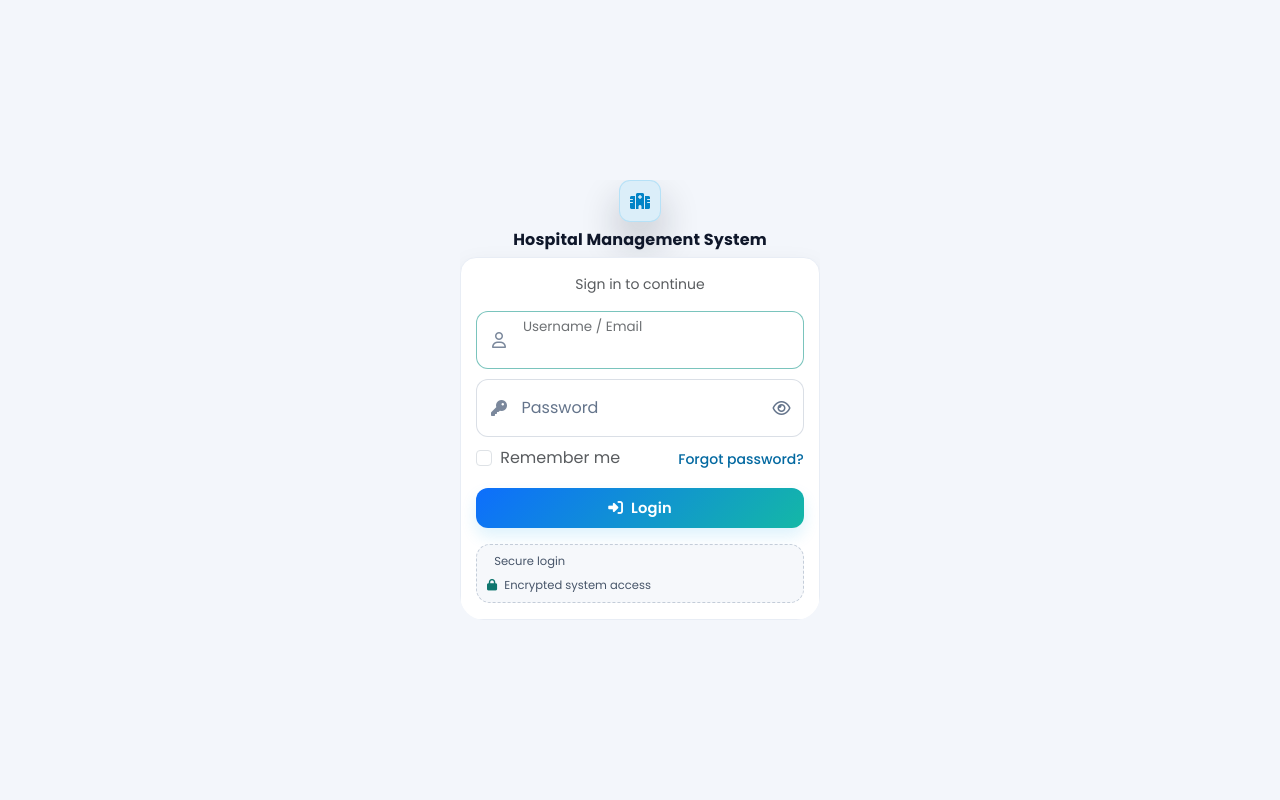
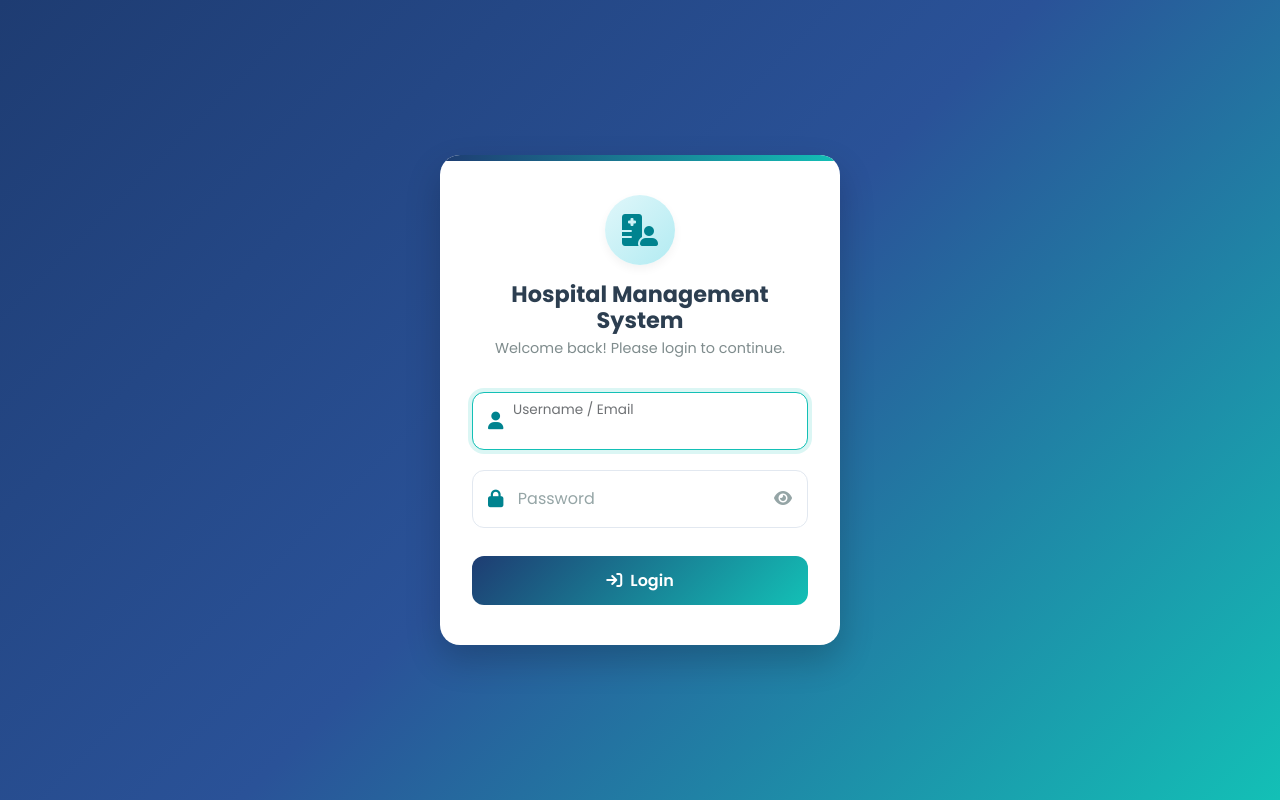
Before and after one commit to usame-ahmed/hospital-management-system, a PHP site: page /auth/login.php in a window 1280 px wide. Run offline with PHP 8.4, Linux system fonts and the light colour scheme.

Commit message:
Please provide the code changes or file diffs you would like me to summarize.

```diff
--- a/auth/login.php
+++ b/auth/login.php
@@ -37,105 +37,193 @@ if ($_SERVER['REQUEST_METHOD'] === 'POST') {
 <head>
     <meta charset="utf-8">
     <meta name="viewport" content="width=device-width, initial-scale=1">
-    <title>Login | <?= APP_NAME ?></title>
-    <link rel="preconnect" href="https://fonts.googleapis.com">
-    <link rel="preconnect" href="https://fonts.gstatic.com" crossorigin>
-    <link href="https://fonts.googleapis.com/css2?family=Poppins:wght@400;500;600;700&display=swap" rel="stylesheet">
-    <link href="https://cdn.jsdelivr.net/npm/bootstrap@5.3.3/dist/css/bootstrap.min.css" rel="stylesheet" integrity="sha384-QWTKZyjpPEjISv5WaRU9OFeRpok6YctnYmDr5pNlyT2bRjXh0JMhjY6hW+ALEwIH" crossorigin="anonymous">
+    <title>Login | Hospital Management System</title>
+    <link href="https://fonts.googleapis.com/css2?family=Poppins:wght@300;400;500;600;700&display=swap" rel="stylesheet">
+    <link href="https://cdn.jsdelivr.net/npm/bootstrap@5.3.3/dist/css/bootstrap.min.css" rel="stylesheet">
     <link rel="stylesheet" href="https://cdnjs.cloudflare.com/ajax/libs/font-awesome/6.5.2/css/all.min.css">
-    <link rel="stylesheet" href="<?= BASE_URL ?>/assets/css/style.css">
+    <style>
+        body {
+            font-family: 'Poppins', sans-serif;
+            background: linear-gradient(135deg, #1e3c72 0%, #2a5298 50%, #13c0b6 100%);
+            min-height: 100vh;
+            display: flex;
+            align-items: center;
+            justify-content: center;
+            margin: 0;
+            padding: 1rem;
+        }
+        .login-card {
+            background: #ffffff;
+            width: 100%;
+            max-width: 400px;
+            border-radius: 20px;
+            box-shadow: 0 15px 35px rgba(0, 0, 0, 0.2);
+            padding: 2.5rem 2rem;
+            position: relative;
+            overflow: hidden;
+            text-align: center;
+        }
+        .login-card::before {
+            content: '';
+            position: absolute;
+            top: 0;
+            left: 0;
+            width: 100%;
+            height: 6px;
+            background: linear-gradient(90deg, #1e3c72, #13c0b6);
+        }
+        .medical-icon-wrapper {
+            width: 70px;
+            height: 70px;
+            background: linear-gradient(135deg, #e0f7fa, #b2ebf2);
+            border-radius: 50%;
+            display: flex;
+            align-items: center;
+            justify-content: center;
+            margin: 0 auto 1rem;
+            box-shadow: 0 4px 10px rgba(0, 0, 0, 0.05);
+        }
+        .medical-icon-wrapper i {
+            font-size: 2rem;
+            color: #00838f;
+        }
+        .login-title {
+            font-weight: 700;
+            color: #2c3e50;
+            font-size: 1.4rem;
+            margin-bottom: 0.25rem;
+        }
+        .login-subtitle {
+            font-size: 0.9rem;
+            color: #7f8c8d;
+            margin-bottom: 2rem;
+        }
+        .form-floating {
+            margin-bottom: 1.25rem;
+            position: relative;
+        }
+        .form-control {
+            border-radius: 12px;
+            padding-left: 2.8rem;
+            border: 1.5px solid #e2e8f0;
+            height: 3.2rem;
+            font-size: 0.95rem;
+            transition: all 0.3s ease;
+        }
+        .form-control:focus {
+            border-color: #13c0b6;
+            box-shadow: 0 0 0 0.25rem rgba(19, 192, 182, 0.15);
+        }
+        .form-floating label {
+            padding-left: 2.8rem;
+            color: #95a5a6;
+        }
+        .field-icon {
+            position: absolute;
+            top: 50%;
+            left: 1rem;
+            transform: translateY(-50%);
+            color: #00838f;
+            z-index: 5;
+            font-size: 1.1rem;
+        }
+        .toggle-password {
+            position: absolute;
+            top: 50%;
+            right: 1rem;
+            transform: translateY(-50%);
+            color: #95a5a6;
+            cursor: pointer;
+            z-index: 5;
+            transition: color 0.3s ease;
+            background: none;
+            border: none;
+            padding: 0;
+        }
+        .toggle-password:hover {
+            color: #2c3e50;
+        }
+        .btn-login {
+            background: linear-gradient(135deg, #1e3c72, #13c0b6);
+            color: white;
+            border: none;
+            border-radius: 12px;
+            padding: 0.8rem;
+            font-size: 1rem;
+            font-weight: 600;
+            width: 100%;
+            margin-top: 0.5rem;
+            transition: all 0.3s ease;
+        }
+        .btn-login:hover {
+            transform: translateY(-2px);
+            box-shadow: 0 5px 15px rgba(19, 192, 182, 0.3);
+            color: white;
+        }
+        .alert {
+            font-size: 0.9rem;
+            border-radius: 10px;
+            padding: 0.75rem;
+            text-align: left;
+        }
+    </style>
 </head>
-<body class="auth-body auth-body-login">
-<main class="login-shell login-shell-vertical">
-    <section class="login-mini-brand text-center mb-2">
-        <div class="login-logo mx-auto mb-2">
-            <i class="fa-solid fa-hospital"></i>
+<body>
+
+<div class="login-card">
+    <div class="medical-icon-wrapper">
+        <i class="fa-solid fa-hospital-user"></i>
     </div>
-        <h1 class="h6 mb-0 fw-bold"><?= e(APP_NAME) ?></h1>
-    </section>
-
-    <section class="login-panel login-panel-vertical">
-        <div class="login-card login-card-minimal">
-            <div class="text-center mb-3">
-                <p class="small text-muted mb-0">Sign in to continue</p>
-            </div>
+    <h1 class="login-title">Hospital Management System</h1>
+    <p class="login-subtitle">Welcome back! Please login to continue.</p>
 
     <?php if ($error): ?>
-                <div class="alert alert-danger border-0 shadow-sm py-2 d-flex align-items-start gap-2" role="alert">
-                    <i class="fa-solid fa-triangle-exclamation mt-1"></i>
-                    <div><?= e($error) ?></div>
+        <div class="alert alert-danger" role="alert">
+            <i class="fa-solid fa-circle-exclamation me-2"></i><?= htmlspecialchars($error) ?>
         </div>
     <?php endif; ?>
 
-            <form method="post" id="loginForm" class="mt-3" autocomplete="on">
-                <div class="login-float-wrap mb-3">
-                    <i class="fa-regular fa-user login-field-icon" aria-hidden="true"></i>
+    <form method="post" id="loginForm">
         <div class="form-floating">
-                        <input class="form-control login-field-control" id="loginUsername" type="text" name="username" required autofocus placeholder="Username or email">
-                        <label for="loginUsername">Username / Email</label>
-                    </div>
+            <i class="fa-solid fa-user field-icon"></i>
+            <input type="text" class="form-control" id="username" name="username" placeholder="Username or Email" required autofocus>
+            <label for="username">Username / Email</label>
         </div>
 
-                <div class="login-float-wrap login-float-password mb-2">
-                    <i class="fa-solid fa-key login-field-icon" aria-hidden="true"></i>
-                    <div class="form-floating">
-                        <input class="form-control login-field-control pe-5" id="loginPassword" type="password" name="password" required placeholder="Password">
-                        <label for="loginPassword">Password</label>
-                    </div>
-                    <button class="btn btn-link login-pass-toggle" type="button" id="togglePassword" aria-label="Show password">
-                        <i class="fa-regular fa-eye"></i>
+        <div class="form-floating position-relative">
+            <i class="fa-solid fa-lock field-icon"></i>
+            <input type="password" class="form-control" id="password" name="password" placeholder="Password" required>
+            <label for="password">Password</label>
+            <button type="button" class="toggle-password" id="togglePasswordBtn" aria-label="Toggle password visibility">
+                <i class="fa-solid fa-eye" id="togglePasswordIcon"></i>
             </button>
         </div>
 
-                <div class="d-flex align-items-center justify-content-between gap-2 mb-3">
-                    <div class="form-check">
-                        <input class="form-check-input" type="checkbox" value="1" id="rememberMe">
-                        <label class="form-check-label text-muted" for="rememberMe">Remember me</label>
-                    </div>
-                    <a class="small text-decoration-none login-forgot" href="#" role="button">Forgot password?</a>
+        <button type="submit" class="btn btn-login">
+            <i class="fa-solid fa-arrow-right-to-bracket me-2"></i>Login
+        </button>
+    </form>
 </div>
 
-                <button class="btn btn-primary btn-lg w-100 login-submit" type="submit" id="loginSubmit">
-                    <span class="login-submit-label"><i class="fa-solid fa-right-to-bracket me-2"></i>Login</span>
-                    <span class="login-submit-spinner spinner-border spinner-border-sm ms-2 d-none" role="status" aria-hidden="true"></span>
-                </button>
+<script>
+    document.addEventListener('DOMContentLoaded', function() {
+        const passwordInput = document.getElementById('password');
+        const toggleBtn = document.getElementById('togglePasswordBtn');
+        const toggleIcon = document.getElementById('togglePasswordIcon');
 
-                <div class="login-trust-strip mt-3">
-                    <div><i class="fa-solid fa-shield-check me-1"></i> Secure login</div>
-                    <div><i class="fa-solid fa-lock me-1"></i> Encrypted system access</div>
-                </div>
-            </form>
-        </div>
-    </section>
-</main>
-
-<script src="https://cdn.jsdelivr.net/npm/bootstrap@5.3.3/dist/js/bootstrap.bundle.min.js"></script>
-<script>
-document.addEventListener('DOMContentLoaded', () => {
-    const pass = document.getElementById('loginPassword');
-    const toggle = document.getElementById('togglePassword');
-    const form = document.getElementById('loginForm');
-    const submit = document.getElementById('loginSubmit');
-    const spinner = document.querySelector('.login-submit-spinner');
-    const label = document.querySelector('.login-submit-label');
-
-    if (toggle && pass) {
-        toggle.addEventListener('click', () => {
-            const isHidden = pass.getAttribute('type') === 'password';
-            pass.setAttribute('type', isHidden ? 'text' : 'password');
-            toggle.setAttribute('aria-label', isHidden ? 'Hide password' : 'Show password');
-            toggle.innerHTML = isHidden ? '<i class="fa-regular fa-eye-slash"></i>' : '<i class="fa-regular fa-eye"></i>';
-        });
-    }
-
-    if (form && submit && spinner && label) {
-        form.addEventListener('submit', () => {
-            submit.disabled = true;
-            spinner.classList.remove('d-none');
-            label.classList.add('opacity-75');
-        });
+        toggleBtn.addEventListener('click', function() {
+            if (passwordInput.type === 'password') {
+                passwordInput.type = 'text';
+                toggleIcon.classList.remove('fa-eye');
+                toggleIcon.classList.add('fa-eye-slash');
+            } else {
+                passwordInput.type = 'password';
+                toggleIcon.classList.remove('fa-eye-slash');
+                toggleIcon.classList.add('fa-eye');
             }
         });
+    });
 </script>
+
 </body>
 </html>
```
Also changed, not shown: README.md (added). Lines whose indentation alone changed are shown as unchanged.
